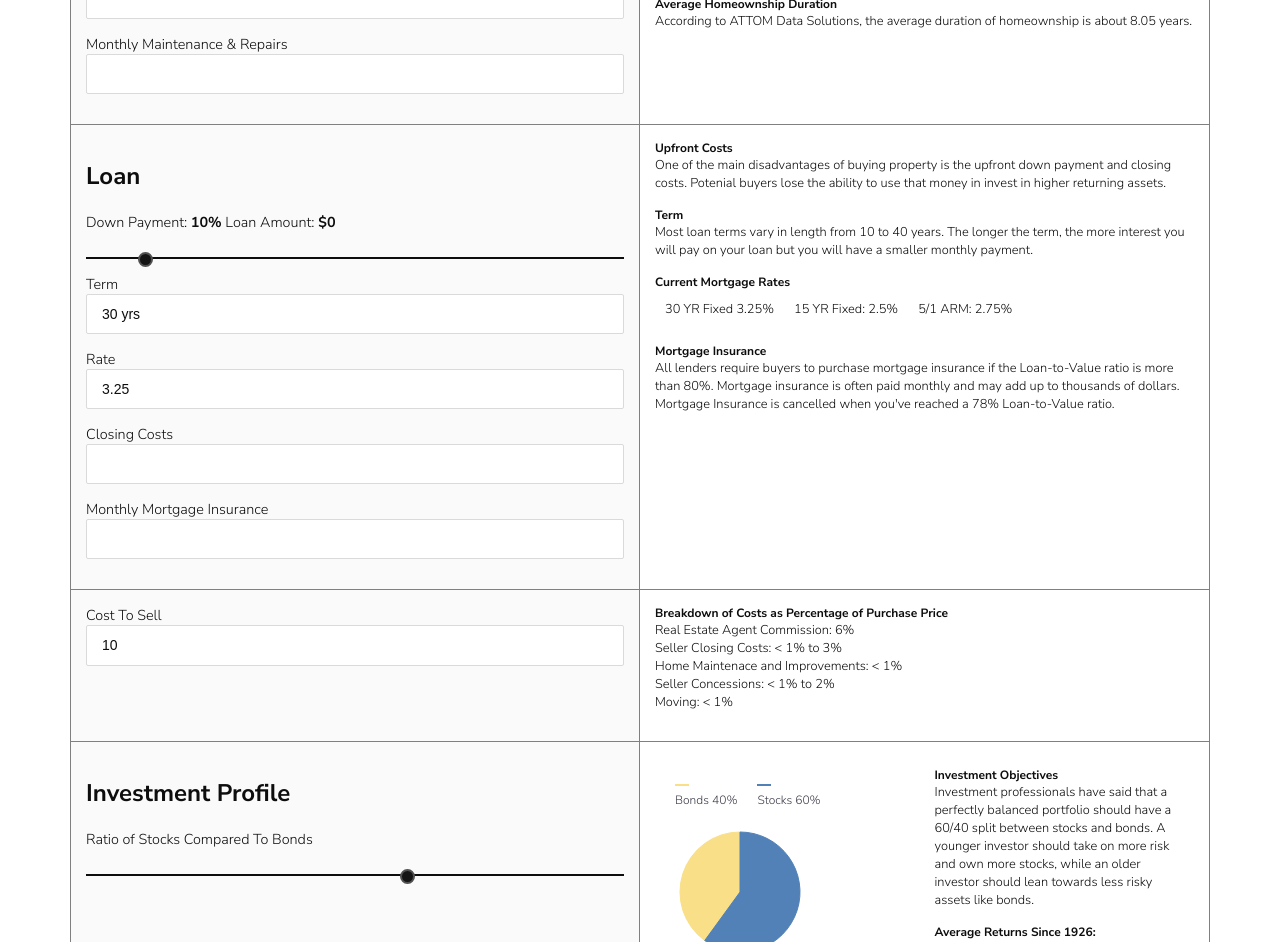
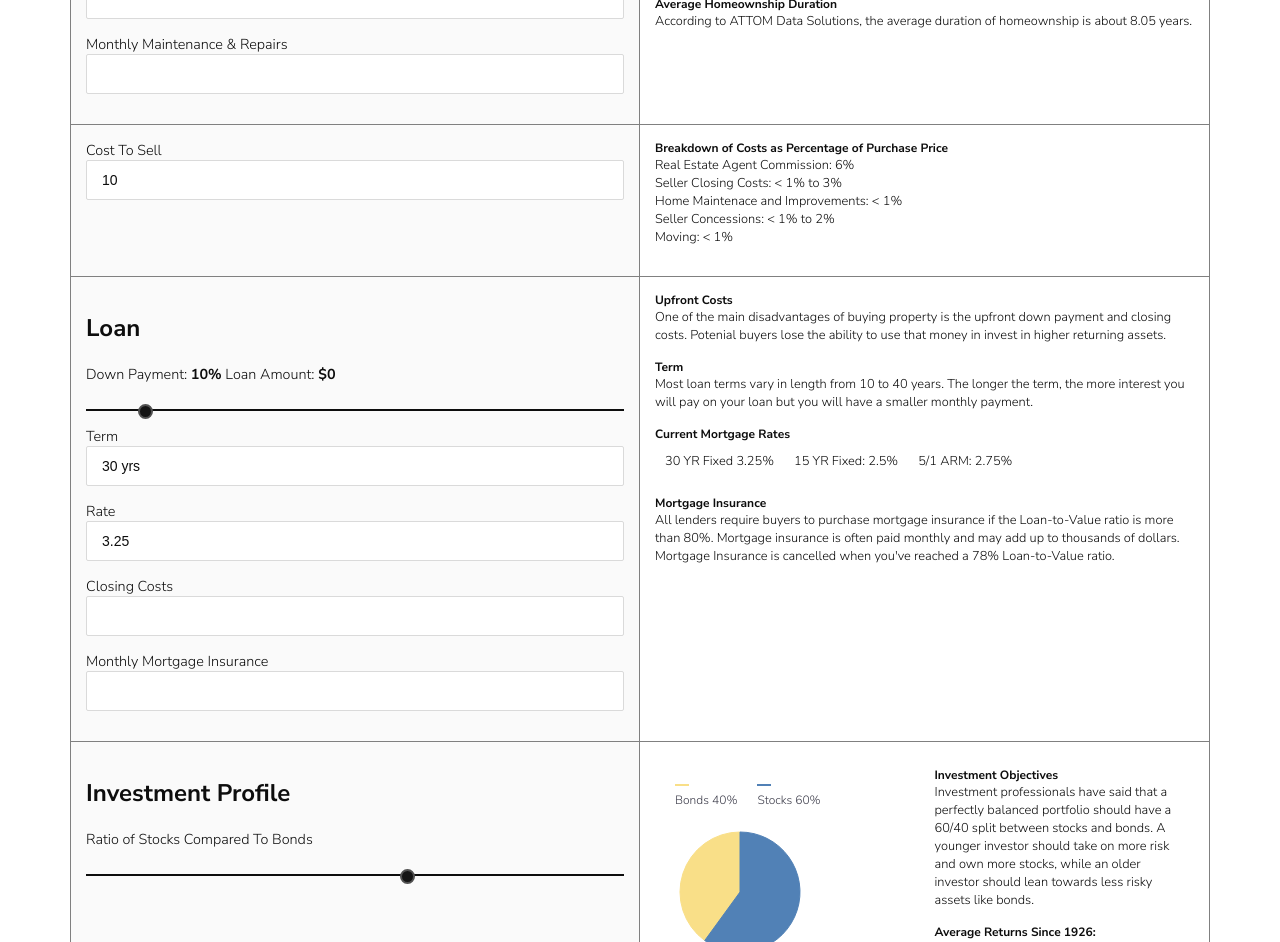
Before and after one commit to eric38383/buyrent, a React (Create React App) app: page / in a window 1280 px wide. Shown: the part 980-1922 px from the top of the page. Built offline with nearby package versions, Linux system fonts and the light colour scheme.

Commit message:
move cost to sell

```diff
--- a/src/containers/BuyRent.js
+++ b/src/containers/BuyRent.js
@@ -70,8 +70,8 @@ const BuyRent = () => {
       <section>
         <RentContent />
         <PropertyContent />
+        <CostToSellContent />
         <LoanContent />
-        <CostToSellContent />
         <InvestmentContent colors={colors} />
         <div className="row form-section">
           <div className="form-inner">
```
